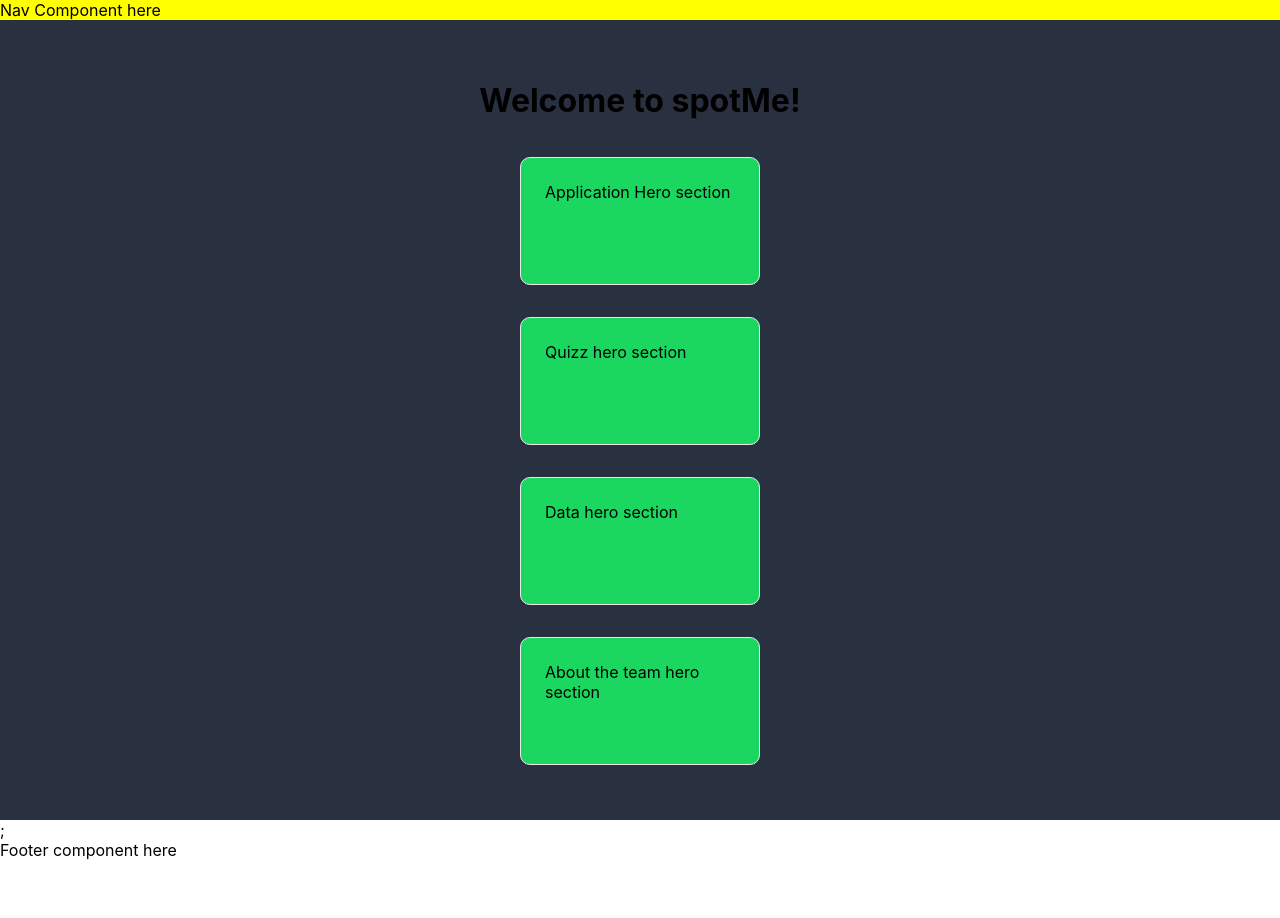
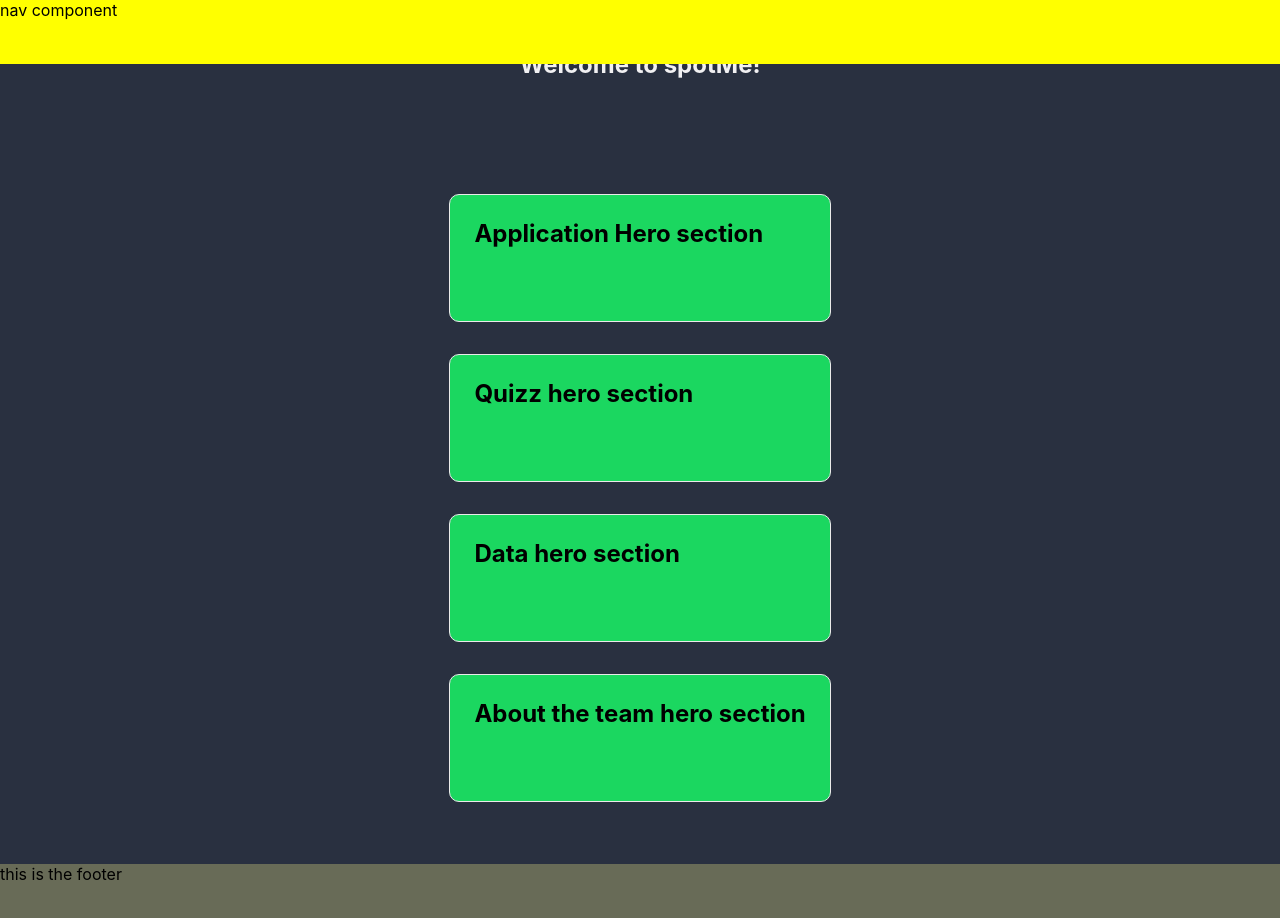
Before and after one commit to chingu-voyages/v33-bears-team-10, a Next.js app: page / in a window 1280 px wide. Shown: the top 918 px of the page. Before the commit the page ends 861 px from the top, so only its background shows below. Built offline with nearby package versions, Linux system fonts and the light colour scheme.

Commit message:
update styling, seperate layout components

```diff
--- /dev/null
+++ b/components/Footer.tsx
@@ -0,0 +1,7 @@
+import styles from '../styles/Footer.module.scss';
+
+const Footer = () => {
+  return <footer className={styles.footer}> this is the footer</footer>;
+};
+
+export default Footer;
--- a/components/Layout.tsx
+++ b/components/Layout.tsx
@@ -1,13 +1,16 @@
-import React, { ReactNode } from 'react';
 import { AppProps } from '../interfaces';
+
 import styles from '../styles/Layout.module.scss';
+
+import Footer from './Footer';
+import Nav from './Nav';
 
 const Layout = ({ children }: AppProps) => {
   return (
     <>
-      <nav className={styles.nav}> Nav Component here </nav>
+      <Nav />
       <div>{children}</div>
-      <footer> Footer component here</footer>
+      <Footer />
     </>
   );
 };
--- /dev/null
+++ b/components/Nav.tsx
@@ -0,0 +1,8 @@
+import React from 'react';
+import styles from '../styles/Nav.module.scss';
+
+const Nav = () => {
+  return <nav className={styles.nav}>nav component</nav>;
+};
+
+export default Nav;
--- a/pages/_app.tsx
+++ b/pages/_app.tsx
@@ -6,7 +6,7 @@ import Layout from '../components/Layout';
 function MyApp({ Component, pageProps }: AppProps) {
   return (
     <Layout>
-      <Component {...pageProps} />;
+      <Component {...pageProps} />
     </Layout>
   );
 }
--- a/pages/index.tsx
+++ b/pages/index.tsx
@@ -9,17 +9,26 @@ const Home: NextPage = () => {
   return (
     <div className={styles.container}>
       <Head>
-        <title>Create Next App</title>
-        <meta name='description' content='Generated by create next app' />
+        <title>SpotMe</title>
+        <meta name='description' content='SpotMe by bears' />
         <link rel='icon' href='/favicon.ico' />
       </Head>
 
+      <h2 className={styles.h2container}>Welcome to spotMe!</h2>
+
       <main className={styles.main}>
-        <h1>Welcome to spotMe!</h1>
-        <div className={styles.card}> Application Hero section</div>
-        <div className={styles.card}> Quizz hero section </div>
-        <div className={styles.card}> Data hero section </div>
-        <div className={styles.card}> About the team hero section </div>
+        <div className={styles.card}>
+          <h2> Application Hero section </h2>{' '}
+        </div>
+        <div className={styles.card}>
+          <h2> Quizz hero section </h2>{' '}
+        </div>
+        <div className={styles.card}>
+          <h2> Data hero section </h2>{' '}
+        </div>
+        <div className={styles.card}>
+          <h2> About the team hero section </h2>{' '}
+        </div>
       </main>
     </div>
   );
--- /dev/null
+++ b/styles/Footer.module.scss
@@ -0,0 +1,4 @@
+.footer {
+  min-height: 4em;
+  background-color: var(--dark-accent);
+}
--- a/styles/Home.module.scss
+++ b/styles/Home.module.scss
@@ -10,13 +10,16 @@
 }
 
 .main {
-  // background-color: red;
+  h1 {
+    color: var(--light-shades);
+  }
+
   padding: 5rem 0;
   flex: 1;
   display: flex;
   flex-direction: column;
   justify-content: center;
-  align-items: center;
+  align-items: stretch;
 }
 
 .footer {
@@ -90,17 +93,20 @@
   border: 1px solid #eaeaea;
   border-radius: 10px;
   transition: color 0.15s ease, border-color 0.15s ease;
-  // width: 45%;
-  // min-width: 12em;
-  min-width: 15em;
-  max-width: 15em;
+
+  min-width: 10em;
+
   min-height: 8em;
-  // min-height: 12em;
+}
+
+.h2container {
+  color: var(--light-shades);
 }
 
 .card:hover,
 .card:focus,
 .card:active {
+  cursor: pointer;
   color: #0070f3;
   border-color: #0070f3;
 }
--- a/styles/Layout.module.scss
+++ b/styles/Layout.module.scss
@@ -1,10 +1,3 @@
-.nav {
-  background-color: yellow;
-  position: sticky;
-  top: 0;
-  z-index: 100;
-}
-
 .hamburger {
   // use span to display hamburger?
   color: black;
--- /dev/null
+++ b/styles/Nav.module.scss
@@ -0,0 +1,7 @@
+.nav {
+  background-color: yellow;
+  position: sticky;
+  top: 0;
+  z-index: 100;
+  min-height: 4em;
+}
```
